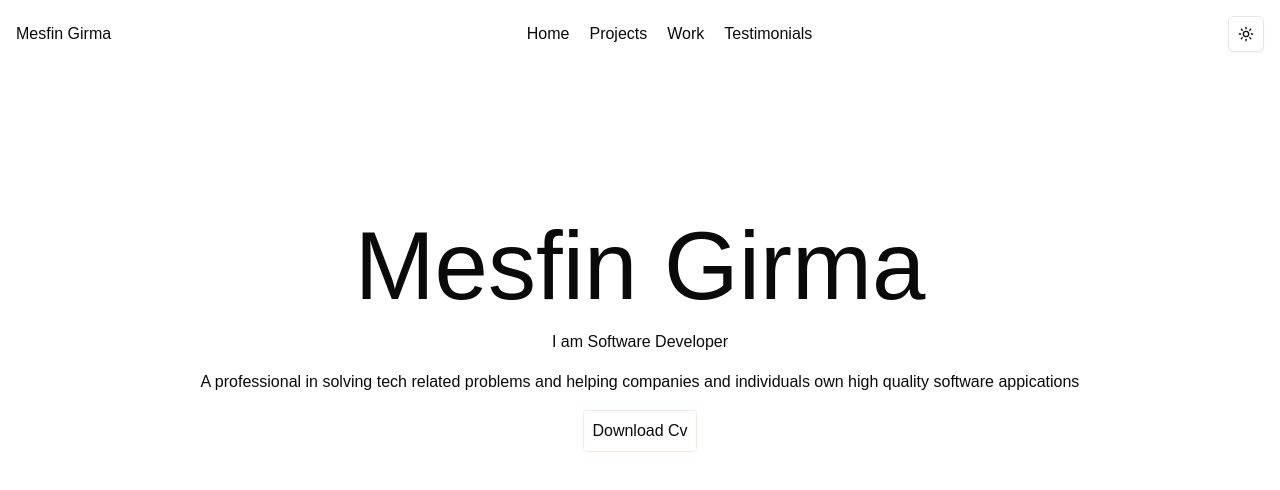
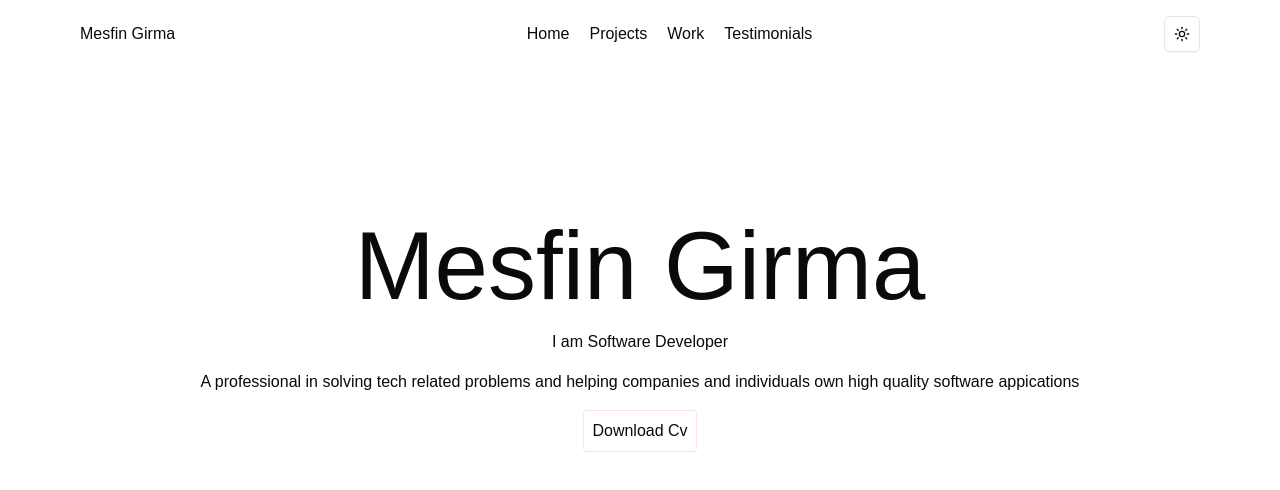
Before and after one commit to victocoder/victocoder-portfolio, a Next.js app: page / in a window 1280 px wide. Shown: the top 490 px of the page. Built offline with nearby package versions, Linux system fonts and the light colour scheme.

Commit message:
updated navbar margin

```diff
--- a/components/Navigation.tsx
+++ b/components/Navigation.tsx
@@ -3,7 +3,7 @@ import { ModeToggle } from './theme-toggler'
 
 const Navigation = () => {
   return (
-    <div className='flex  justify-between items-center px-4 py-4'>
+    <div className='flex  justify-between items-center max-w-[1200px] m-auto px-10 py-4'>
 
           <div>
             <a href="">Mesfin Girma</a>
```
